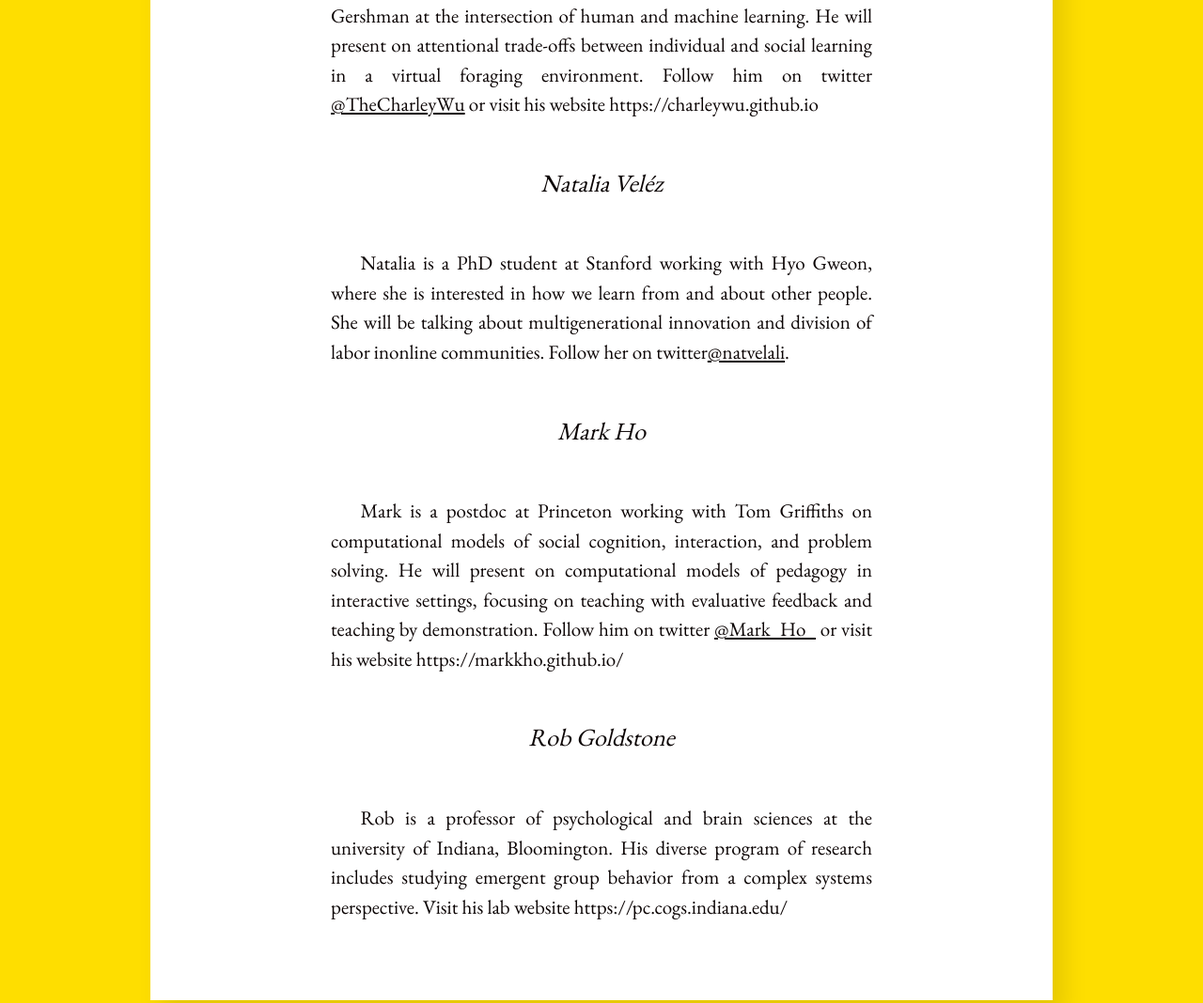
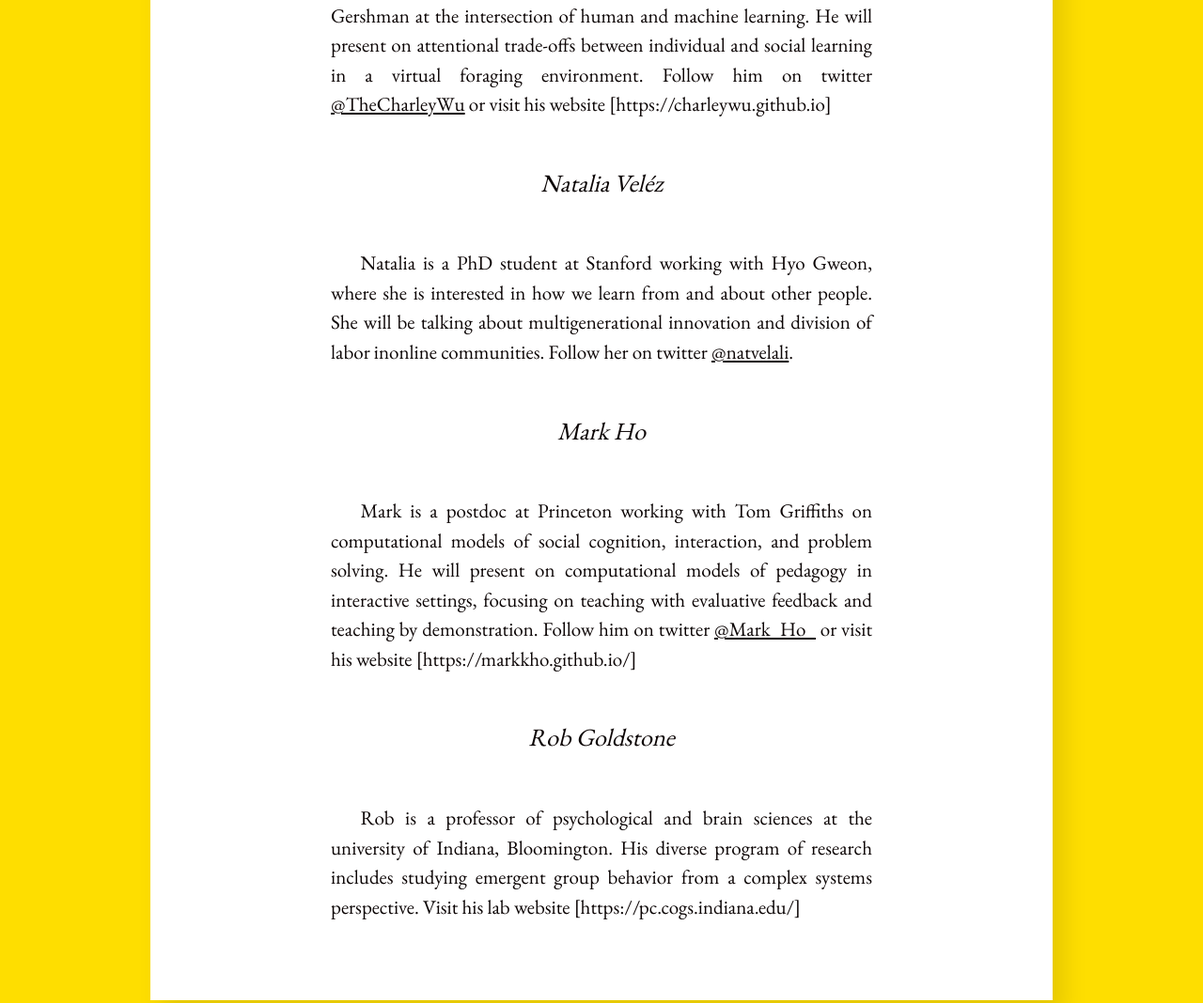
Before and after one commit to cognitioncollectivesandculture/cognitioncollectivesandculture.github.io, a Jekyll site: the page built from organizers.md, in a window 1280 px wide. Shown: the part 652-1720 px from the top of the page at 94% size. Built offline with Jekyll 4.4.1, drawn with Linux system fonts in a browser that asks for light colours.

```diff
--- a/_layouts/home.html
+++ b/_layouts/home.html
@@ -24,6 +24,11 @@ layout: default
 
 <main class="home" id="main" role="main" aria-label="Content">
 
+  <div >
+    <p>Cognitive capacities such as learning, reasoning, and decision-making are often studied in tasks where a single participant acts in isolation. Yet humans don't learn, reason, and make decisions in a vacuum. Human cognition is distinctively social: Much of what we do influences&#8212;and is influenced by&#8212;ther people. </p> <br>
+
+    <p>The goal of this workshop is to bring together diverse perspectives on the interplay between human cognition and the dynamic, social environments we inhabit. The workshop is organized around three key themes. Theme 1 lays out the cognitive tools that equip individuals to thrive in social environments, including specialized mechanisms for teaching and learning from others. Theme 2 examines how the social environment is itself shaped by the dynamic interactions between multiple individuals, producing emergent behaviors at the level of the collective. Finally, Theme 3 explores how human cognition responds to the demands of particular social environments, including how cultural variability in social cognition might emerge across development.</p>
+  </div>
   <h1 class="content-title divided">
     {% if site.paginate and site.paginate_path and paginator.page > 1 %}
       Page {{ paginator.page }}
--- a/organizers.md
+++ b/organizers.md
@@ -5,19 +5,19 @@ title: Organizers
 
 #### Charley Wu
 
-Charley is a postdoc at Harvard working with Fiery Cushman and Sam Gershman at the intersection of human and machine learning. He will present on attentional trade-offs between individual and social learning in a virtual foraging environment. Follow him on twitter [@TheCharleyWu](https://twitter.com/TheCharleyWu) or visit his website https://charleywu.github.io
+Charley is a postdoc at Harvard working with Fiery Cushman and Sam Gershman at the intersection of human and machine learning. He will present on attentional trade-offs between individual and social learning in a virtual foraging environment. Follow him on twitter [@TheCharleyWu](https://twitter.com/TheCharleyWu) or visit his website [https://charleywu.github.io]
 
 
 
 #### Natalia Veléz
 
-Natalia is a PhD student at Stanford working with Hyo Gweon, where she is interested in how we learn from and about other people. She will be talking about multigenerational innovation and division of labor inonline communities. Follow her on twitter[@natvelali](https://twitter.com/natvelali).
+Natalia is a PhD student at Stanford working with Hyo Gweon, where she is interested in how we learn from and about other people. She will be talking about multigenerational innovation and division of labor inonline communities. Follow her on twitter [@natvelali](https://twitter.com/natvelali).
 
 
 #### Mark Ho
 
-Mark is a postdoc at Princeton working with Tom Griffiths on computational models of social cognition, interaction, and problem solving. He will present on computational models of pedagogy in interactive settings, focusing on teaching with evaluative feedback and teaching by demonstration. Follow him on twitter [@Mark_Ho_](https://twitter.com/Mark_Ho_) or visit his website https://markkho.github.io/
+Mark is a postdoc at Princeton working with Tom Griffiths on computational models of social cognition, interaction, and problem solving. He will present on computational models of pedagogy in interactive settings, focusing on teaching with evaluative feedback and teaching by demonstration. Follow him on twitter [@Mark_Ho_](https://twitter.com/Mark_Ho_) or visit his website [https://markkho.github.io/]
 
 #### Rob Goldstone
 
-Rob is a professor of psychological and brain sciences at the university of Indiana, Bloomington. His diverse program of research includes studying emergent group behavior from a complex systems perspective. Visit his lab website https://pc.cogs.indiana.edu/
+Rob is a professor of psychological and brain sciences at the university of Indiana, Bloomington. His diverse program of research includes studying emergent group behavior from a complex systems perspective. Visit his lab website [https://pc.cogs.indiana.edu/]
```
